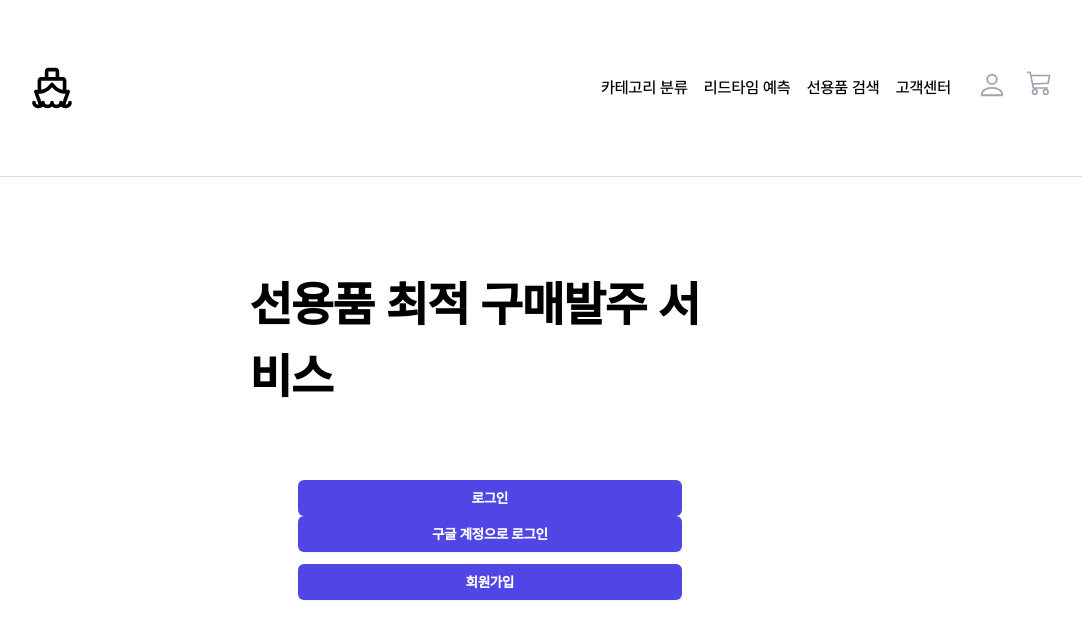
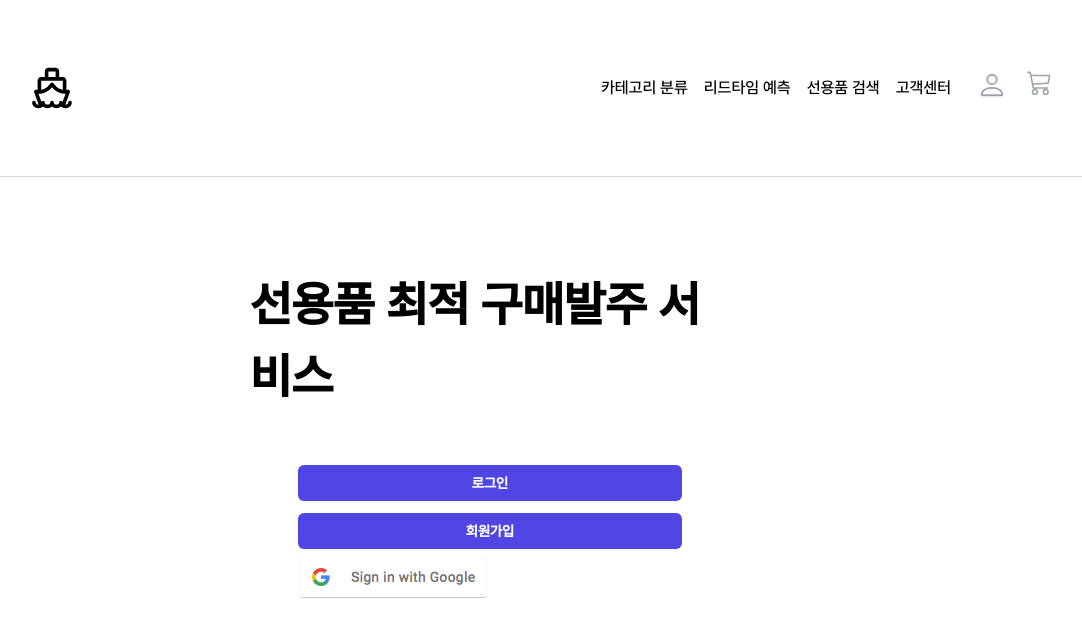
Before and after one commit to hwk44/ShipSupplies, a React (Create React App) app in the folder FE/: page / in a window 1280 px wide. Shown: the top 638 px of the page, without its empty margins (150-1232 px from the left). Built offline with nearby package versions, Linux system fonts and the light colour scheme.

Commit message:
구글 로그인 버튼 수정

```diff
--- a/FE/src/pages/MainPage.js
+++ b/FE/src/pages/MainPage.js
@@ -16,7 +16,6 @@ const MainPage = () => {
     const userId = getCookie('userId');
     if (userId && !localStorage.getItem('userId')) {
         localStorage.setItem('userId', userId);
-        console.log(localStorage.getItem(userId))
     }
 
     const isLoggedIn = !!localStorage.getItem('userId');
@@ -42,13 +41,16 @@ const MainPage = () => {
                     ) : (
                         <div className="mt-10 sm:mx-auto sm:w-full sm:max-w-sm">
                             <button className="flex w-full justify-center rounded-md bg-indigo-600 px-3 py-1.5 text-sm font-semibold leading-6 text-white shadow-sm hover:bg-indigo-500 focus-visible:outline focus-visible:outline-2 focus-visible:outline-offset-2 focus-visible:outline-indigo-600"
-                            onClick={goLogin}>로그인</button>
-
-                            <button className="flex w-full justify-center rounded-md bg-indigo-600 px-3 py-1.5 text-sm font-semibold leading-6 text-white shadow-sm hover:bg-indigo-500 focus-visible:outline focus-visible:outline-2 focus-visible:outline-offset-2 focus-visible:outline-indigo-600"
-                            onClick={() => { window.location.href = 'http://localhost:8080/oauth2/authorization/google'; }}>구글 계정으로 로그인</button>
+                                onClick={goLogin}>로그인</button>
 
                             <button className="mt-3 flex w-full justify-center rounded-md bg-indigo-600 px-3 py-1.5 text-sm font-semibold leading-6 text-white shadow-sm hover:bg-indigo-500 focus-visible:outline focus-visible:outline-2 focus-visible:outline-offset-2 focus-visible:outline-indigo-600"
-                            onClick={goRegister}>회원가입</button>
+                                onClick={goRegister}>회원가입</button>
+
+                            <button className='googleBtn'
+                                onClick={() => { window.location.href = 'http://localhost:8080/oauth2/authorization/google'; }}>
+                                <img src="/btn_google_signin_light_normal_web.png" alt="Google 로그인" onClick={() => { window.location.href = 'http://localhost:8080/oauth2/authorization/google'; }} />
+                            </button>
+
                         </div>
                     )}
                 </article>
--- a/FE/src/styles/MainPage.css
+++ b/FE/src/styles/MainPage.css
@@ -72,3 +72,7 @@
     margin-bottom: 15px;
     font-size: 15px;
 }
+
+.googleBtn {
+    margin-top: 5px;
+}
```
Also changed, not shown: FE/public/btn_google_signin_light_normal_web.png (added), FE/public/btn_google_signin_light_normal_web@2x.png (added).
